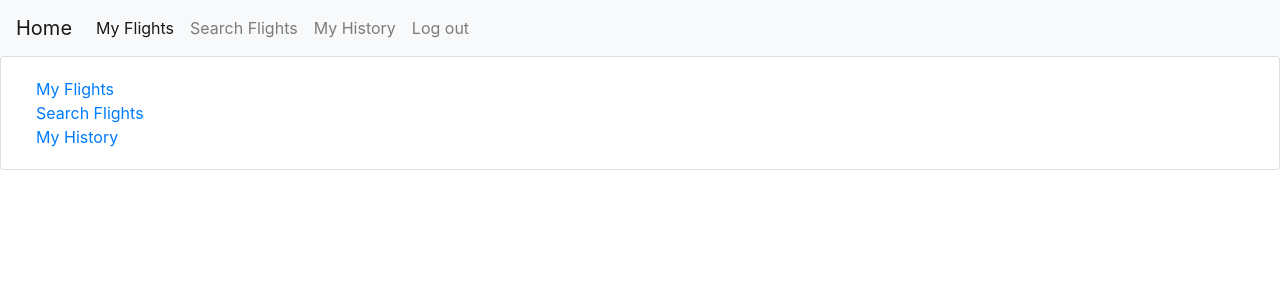
After one commit to dahongj/Airlines, a Flask app: template templates/staffdashboard.html in a window 1280 px wide. The commit adds this page. Shown: the top 300 px of the page. Run offline with Flask 3, Linux system fonts and the light colour scheme; the template is opened without the code that fills it, so the values that code supplies are empty; some libraries are stand-ins or nearby versions.

Commit message:
staff dashboard

```diff
--- a/templates/staffbase.html
+++ b/templates/staffbase.html
@@ -0,0 +1,47 @@
+<!DOCTYPE html>
+<html>
+    <head>
+        <meta charset="utf-8" />
+        <meta name="viewport" content="width=device-width, initial-scale=1" />
+
+        <link
+        rel="stylesheet"
+        href="https://stackpath.bootstrapcdn.com/bootstrap/4.4.1/css/bootstrap.min.css"
+        integrity="sha384-Vkoo8x4CGsO3+Hhxv8T/Q5PaXtkKtu6ug5TOeNV6gBiFeWPGFN9MuhOf23Q9Ifjh"
+        crossorigin="anonymous"
+        />
+
+        <link
+        rel="stylesheet"
+        href="https://stackpath.bootstrapcdn.com/font-awesome/4.7.0/css/font-awesome.min.css"
+        crossorigin="anonymous"
+        />
+
+    </head>
+    <body>
+        <nav class="navbar navbar-expand-lg navbar-light bg-light">
+            <a class="navbar-brand" href="staffhome">Home</a>
+            <button class="navbar-toggler" type="button" data-toggle="collapse" data-target="#navbarNav" aria-controls="navbarNav" aria-expanded="false" aria-label="Toggle navigation">
+              <span class="navbar-toggler-icon"></span>
+            </button>
+            <div class="collapse navbar-collapse" id="navbarNav">
+              <ul class="navbar-nav">
+                <li class="nav-item active">
+                  <a class="nav-link" href="custmyflight">My Flights <span class="sr-only">(current)</span></a>
+                </li>
+                <li class="nav-item">
+                  <a class="nav-link" href="buyflights">Search Flights</a>
+                </li>
+                <li class="nav-item">
+                  <a class="nav-link" href="custhistory">My History</a>
+                </li>
+                <li class="nav-item">
+                  <a class="nav-link" href="custlogout">Log out</a>
+                </li>
+              </ul>
+            </div>
+          </nav>
+        {%block content%}
+        {%endblock%}
+    </body>
+</html>
--- /dev/null
+++ b/templates/staffdashboard.html
@@ -0,0 +1,20 @@
+{%extends "staffbase.html"%}
+{%block content%}
+{% if name %}
+    Welcome {{name}}
+{% endif %}
+
+<div class = "card">
+    <div class="card-body">
+        <div class="col">
+            <a href="/" class="button"> My Flights</a>
+        </div>
+        <div class="col">
+            <a href="/" class="button"> Search Flights</a>
+        </div>
+        <div class="col">
+            <a href="/" class="button"> My History</a>
+        </div>
+    </div>
+</div>
+{%endblock%}
--- a/templates/stafflogin.html
+++ b/templates/stafflogin.html
@@ -8,7 +8,7 @@
 					<h5 class="card-title">Login</h5>
 				</div>
 				<div class="card-body">
-					<form action="/loginAuth" method="POST">
+					<form action="/staffloginAuth" method="POST">
 						<div class="form-group">
 							<label for="username">Username</label>
 							<input type="password" class="form-control" id="username" name="username" placeholder="Username" required>
```
Also changed, not shown: auth.py (+66 -7 lines).
